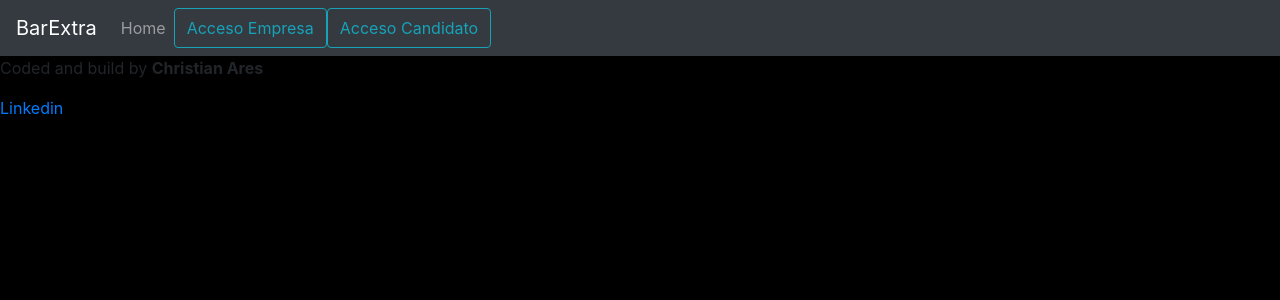
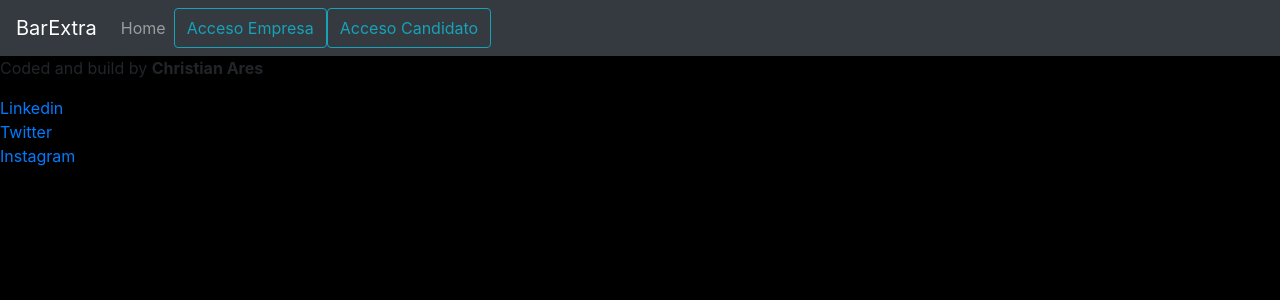
Before and after one commit to Christian-Ares/Bar-Extra-Project, a React (Create React App) app: page / in a window 1280 px wide. Shown: the top 300 px of the page. Built offline with nearby package versions, Linux system fonts and the light colour scheme.

Commit message:
provisional footer added

```diff
--- a/src/components/Footer/Footer.jsx
+++ b/src/components/Footer/Footer.jsx
@@ -3,8 +3,12 @@ import React from 'react'
 export const Footer = () => {
     return (
         <div>
-            <p>Coded and build by <strong>Christian Ares</strong></p>
-            <a href="https://www.linkedin.com/in/christian-ares/">Linkedin</a>
+            <footer>
+                <p>Coded and build by <strong>Christian Ares</strong></p>
+                <a href="https://www.linkedin.com/in/christian-ares/">Linkedin</a><div></div>
+                <a href="#">Twitter</a><div></div>
+                <a href="#">Instagram</a><div></div>
+            </footer>
         </div>
     )
 }
```
